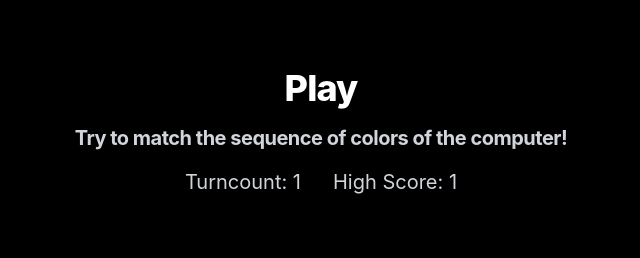
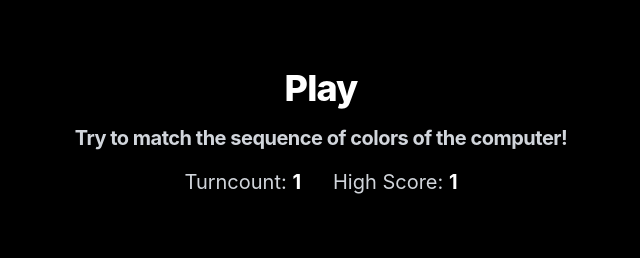
Before and after one commit to Speediing/simon-game, a React (Create React App) app: page / in a window 1280 px wide. Shown: the top 258 px of the page, without its empty margins (319-959 px from the left). Built offline with nearby package versions, Linux system fonts and the light colour scheme.

Commit message:
Update text colors

```diff
--- a/src/components/Header.tsx
+++ b/src/components/Header.tsx
@@ -26,10 +26,16 @@ function Header({ turn, turnCount, highScore }: HeaderProps) {
       </h2>
       <div className="flex justify-center gap-8">
         <p className="mt-4  text-center text-xl text-gray-300">
-          {`Turncount: ${turnCount}`}
+          {`Turncount: `}
+          <span className="mt-4  text-center font-bold text-xl text-white">
+            {turnCount}
+          </span>
         </p>
         <p className="mt-4 text-center text-xl text-gray-300">
-          {`High Score: ${highScore}`}
+          {`High Score: `}
+          <span className="mt-4  text-center font-bold text-xl text-white">
+            {highScore}
+          </span>
         </p>
       </div>
     </div>
```
